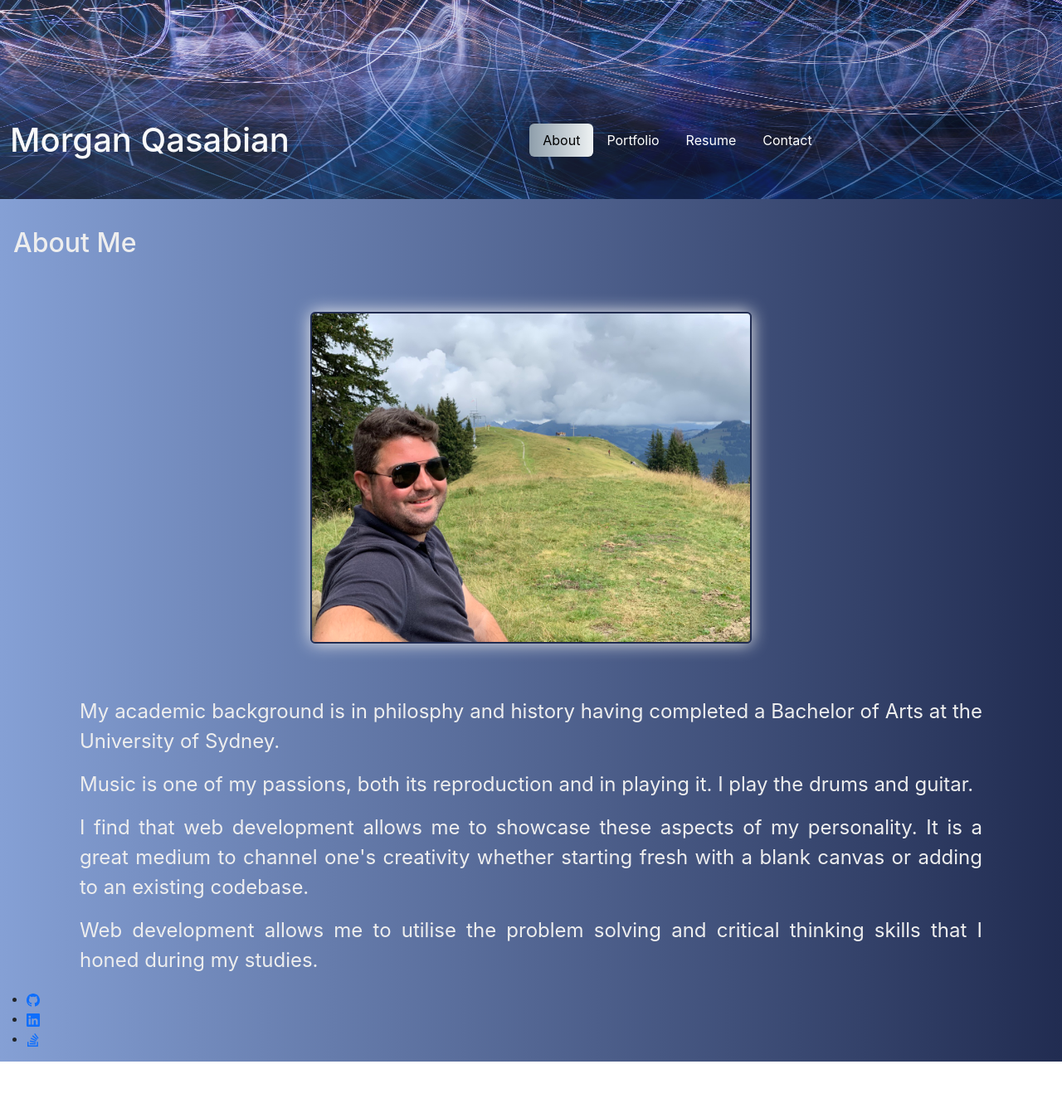
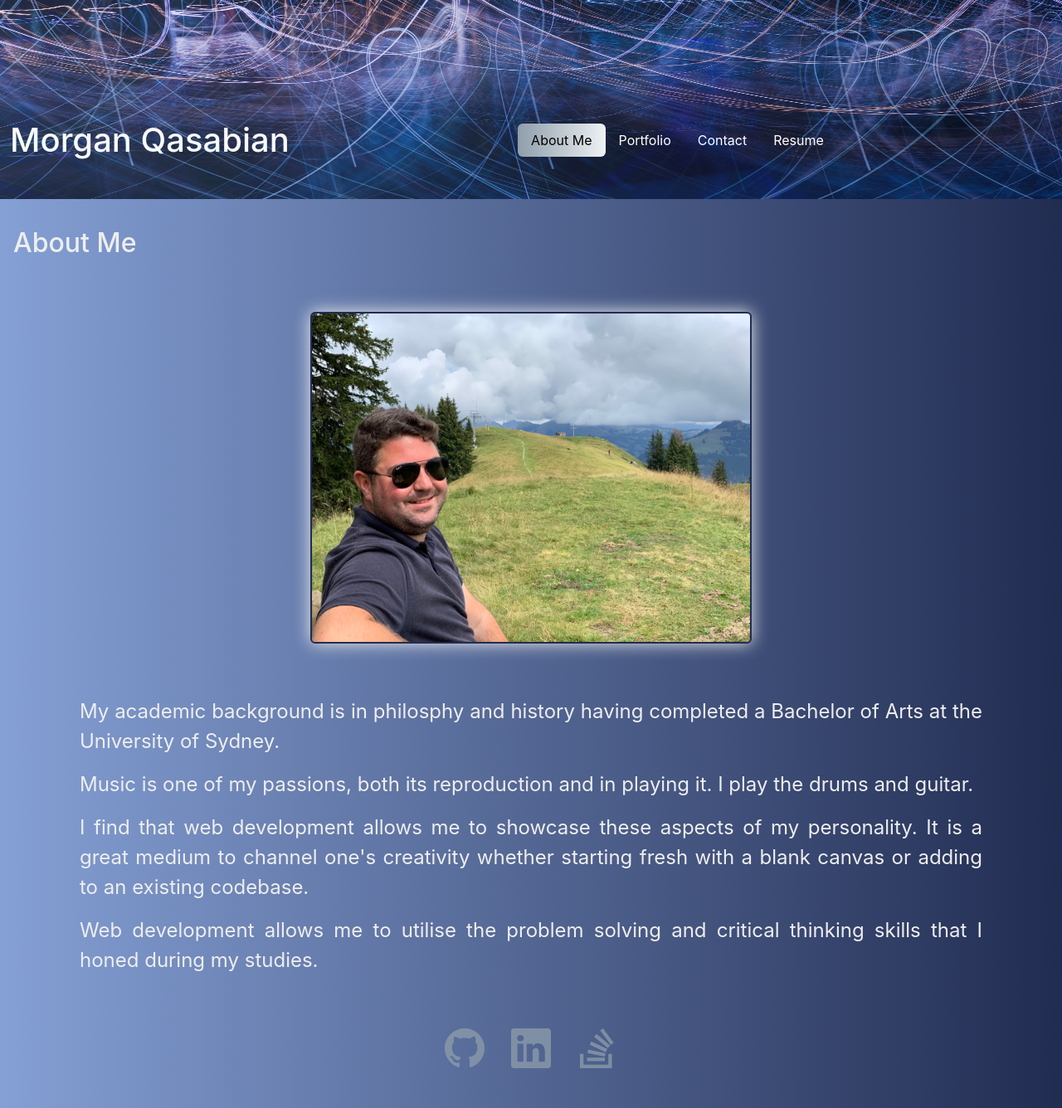
Before and after one commit to mqas1/react-portfolio, a React (Create React App) app in the folder react-portfolio/: page / in a window 1280 px wide. Shown: the whole page at 83% size. Before the commit the page ends 1280 px from the top, so only its background shows below. Built offline with nearby package versions, Linux system fonts and the light colour scheme.

Commit message:
final CSS styling

```diff
--- a/react-portfolio/src/components/Footer.js
+++ b/react-portfolio/src/components/Footer.js
@@ -1,23 +1,24 @@
 import React from 'react';
 import { Github, Linkedin, StackOverflow } from 'react-bootstrap-icons';
+import '../styles/Footer.css';
 
 function Footer () {
   return (
     <footer>
-      <ul>
-        <li key='icon-1'>
+      <ul className='footer-ul'>
+        <li className='footer-li' key='icon-1'>
           <a href='https://github.com/mqas1' target='_blank' rel='noreferrer'>
-            <Github alt='GitHub icon with link to profile'/>
+            <Github alt='GitHub icon with link to profile' className='custom-svg'/>
           </a>
         </li>
-        <li key ='icon-2'>
+        <li className='footer-li' key ='icon-2'>
           <a href='https://www.linkedin.com/in/morgan-qasabian-7692ba273/' target='_blank' rel='noreferrer'>
-            <Linkedin alt ='LinkedIn icon with link to profile'/>
+            <Linkedin alt ='LinkedIn icon with link to profile' className='custom-svg'/>
           </a>
         </li>
-        <li key='icon-3'>
+        <li className='footer-li' key='icon-3'>
           <a href='https://stackoverflow.com/users/20137587/mqas' target='_blank' rel='noreferrer'>
-          <StackOverflow alt='StackOverflow icon with link to profile'/>
+          <StackOverflow alt='StackOverflow icon with link to profile' className='custom-svg'/>
           </a>
         </li>
       </ul>
--- a/react-portfolio/src/components/Header.js
+++ b/react-portfolio/src/components/Header.js
@@ -7,7 +7,7 @@ import '../styles/Header.css';
 function Header ({ currentPage, handlePageChange }) {
   return (
     <header>
-      <div className='hero' alt='blue fractal wave' />
+      <div className='hero' alt='blurred lights' />
       <NavTabs currentPage={currentPage} handlePageChange={handlePageChange}/>
     </header>
   );
--- a/react-portfolio/src/components/NavTabs.js
+++ b/react-portfolio/src/components/NavTabs.js
@@ -23,7 +23,7 @@ function NavTabs({ currentPage, handlePageChange }) {
                 onClick={() => handlePageChange('About')}
                 className={currentPage === 'About' ? 'nav-link active' : 'nav-link'}
               >
-                About
+                About Me
               </a>
             </li>
             <li className='nav-item custom-pill'>
@@ -37,20 +37,20 @@ function NavTabs({ currentPage, handlePageChange }) {
             </li>
             <li className='nav-item custom-pill'>
               <a
+                href='#contact'
+                onClick={() => handlePageChange('Contact')}
+                className={currentPage === 'Contact' ? 'nav-link active' : 'nav-link'}
+              >
+                Contact
+              </a>
+            </li>
+            <li className='nav-item custom-pill'>
+              <a
                 href='#resume'
                 onClick={() => handlePageChange('Resume')}
                 className={currentPage === 'Resume' ? 'nav-link active' : 'nav-link'}
               >
                 Resume
-              </a>
-            </li>
-            <li className='nav-item custom-pill'>
-              <a
-                href='#contact'
-                onClick={() => handlePageChange('Contact')}
-                className={currentPage === 'Contact' ? 'nav-link active' : 'nav-link'}
-              >
-                Contact
               </a>
             </li>
           </ul>
--- a/react-portfolio/src/components/PortfolioContainer.js
+++ b/react-portfolio/src/components/PortfolioContainer.js
@@ -23,10 +23,10 @@ export default function PortfolioContainer() {
     if (currentPage === 'Portfolio') {
       return <Portfolio projects={projects}/>;
     }
-    if (currentPage === 'Resume') {
-      return <Resume />;
+    if (currentPage === 'Contact') {
+      return <Contact />;
     }
-    return <Contact />;
+    return <Resume />;
   };
 
   const handlePageChange = (page) => setCurrentPage(page);
--- a/react-portfolio/src/components/pages/Contact.js
+++ b/react-portfolio/src/components/pages/Contact.js
@@ -72,7 +72,7 @@ function Contact () {
 
   return (
     <div>
-      <h2>Contact Me</h2>
+      <h2>Contact</h2>
       <form className='form'>
       <input
           value={userName}
@@ -99,15 +99,15 @@ function Contact () {
           placeholder='message'
           className='message-input'
         />
+         {errorMessage && (
+        <div>
+          <p className='error-text'>{errorMessage}</p>
+        </div>
+      )}
         <button className='btn custom-btn' type='button' onClick={handleFormSubmit}>
           Submit
         </button>
       </form>
-      {errorMessage && (
-        <div>
-          <p className='error-text'>{errorMessage}</p>
-        </div>
-      )}
     </div>
   );
 }
--- a/react-portfolio/src/components/pages/Portfolio.js
+++ b/react-portfolio/src/components/pages/Portfolio.js
@@ -41,7 +41,7 @@ function Portfolio ({ projects }) {
 
   return (
     <section>
-      <h2>My Portfolio</h2>
+      <h2>Portfolio</h2>
       <div className='d-flex flex-wrap justify-content-evenly m-5'>
         {projects.map((project) => (
           <div className='custom-card col-10 col-md-5 m-1'
--- a/react-portfolio/src/components/pages/Resume.js
+++ b/react-portfolio/src/components/pages/Resume.js
@@ -1,14 +1,15 @@
 import React from "react";
 import resumePdf from '../../assets/resume.pdf';
 import { Download } from "react-bootstrap-icons";
+import '../../styles/Resume.css';
 
 function Resume () {
   return (
-    <div>
-      <h2>My Resume</h2>
-      <p>Download my <a href={resumePdf} target='_blank' rel='noreferrer'>resume <Download /></a></p>
-      <div className='container'>
-        <div className='container-fluid'>
+    <div className='text-white'>
+      <h2>Resume</h2>
+      <p className='mx-2 p-2'>Download my <a className='resume-link text-white' href={resumePdf} target='_blank' rel='noreferrer'>resume <Download /></a></p>
+      <div className='container-fluid mx-2'>
+        <div className=''>
           <h5>Front-end Proficiencies</h5>
           <ul>
             <li>HTML</li>
@@ -20,8 +21,8 @@ function Resume () {
             <li>Bootstrap</li>
           </ul>
         </div>
-        <div className='container-fluid'>
-          <h5>back-end Proficiencies</h5>
+        <div>
+          <h5>Back-end Proficiencies</h5>
           <ul>
             <li>APIs</li>
             <li>Node</li>
--- a/react-portfolio/src/styles/Contact.css
+++ b/react-portfolio/src/styles/Contact.css
@@ -1,5 +1,7 @@
 .form {
   margin: 20px;
+  position: relative;
+  height: 50vh;
 }
 
 .form input,
@@ -17,14 +19,14 @@
 }
 
 .error-text {
-  color: red;
-  margin-left: 2rem;
+  color: #eee;
+  padding: 1rem 0rem;
+  font-size: 18px;
 }
 
 .custom-btn {
   background-image: linear-gradient(to right, #8e9eab, #eef2f3);
   border: #1111 !important;
-  box-shadow: 0 0 20px #eee;
   transition: 0.5s;
   background-size: 200% auto;
 }
--- /dev/null
+++ b/react-portfolio/src/styles/Footer.css
@@ -0,0 +1,32 @@
+.footer-ul {
+  justify-content: center;
+  display: flex;
+  padding: 1rem;
+  margin-top: 1rem;
+}
+
+.footer-li {
+  list-style: none;
+  padding: 1rem;
+}
+
+.custom-svg {
+  height: 3rem !important;
+  width: 3rem !important;
+  color: #8e9eab;
+  transition: 0.5s ease-out;
+  opacity: 0.75
+}
+
+.custom-svg:hover {
+  transform: scale(1.5);
+  color: #B8ADD0;
+  opacity: 1;
+}
+
+@media only screen and (max-width: 768px) {
+  .custom-svg {
+    height: 2rem !important;
+    width: 2rem !important;
+  }
+}
--- a/react-portfolio/src/styles/NavTabs.css
+++ b/react-portfolio/src/styles/NavTabs.css
@@ -39,12 +39,6 @@
   }
 }
 
-@media only screen and (width: 360px) {
-  .custom-navbar-expand {
-    margin-bottom: -1rem;
-  }
-}
-
 @media only screen and (width: 280px) {
   .custom-navbar-expand {
     margin-top: -11.5rem;
--- a/react-portfolio/src/styles/Portfolio.css
+++ b/react-portfolio/src/styles/Portfolio.css
@@ -10,7 +10,7 @@
   width: 100%;
   overflow: hidden;
   transform: scale(1);
-  transition: .5s ease-in-out;
+  transition: 0.5s ease-in-out;
   filter: grayscale(0) blur(0);
   border-radius: 6px;
   box-shadow: 0 0 10px #eee;
@@ -91,6 +91,7 @@
   padding: 1rem;
   box-shadow: 0 0 20px #eee;
   border-radius: 6px;
+  overflow: auto;
 }
 
 .custom-card-body a {
--- /dev/null
+++ b/react-portfolio/src/styles/Resume.css
@@ -0,0 +1,3 @@
+.resume-link {
+  text-decoration: none;
+}
```
